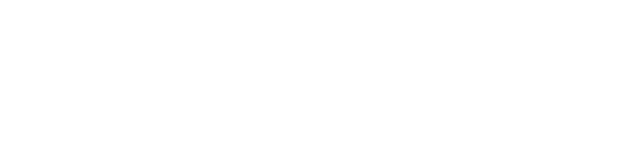
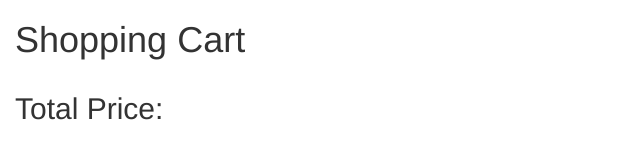
Before and after one commit to yohanology/shoppingCart, a plain HTML site: page index.html in a window 1280 px wide. Shown: the whole page, without its empty margins (0-640 px from the left). Drawn offline with nearby package versions, Linux system fonts and the light colour scheme.

Commit message:
create bootstrap structure

```diff
--- a/index.html
+++ b/index.html
@@ -1,6 +1,7 @@
 <!DOCTYPE html>
 <html lang="en">
   <head>
+    <title>Shopping Cart</title>
     <meta http-equiv="Content-Type" content="text/html; charset=UTF-8">
     <meta charset="utf-8">
     <meta http-equiv="X-UA-Compatible" content="IE=edge">
@@ -15,6 +16,53 @@
     <link href="css/custom.css" rel="stylesheet">
   </head>
   <body>
+    <div class="container-fluid">
 
+      <!-- Cart title -->
+      <div class="row">
+        <div id="cart-title" class="col-xs-12">
+            <h1>Shopping Cart</h1>
+        </div>
+      </div>
+
+
+      <!-- Cart items list -->
+      <div class="row">
+        <div class="cart-item col-xs-12">
+          <div class="cart-item-name col-xs-4">
+
+          </div>
+          <div class="cart-item-price col-xs-4">
+
+          </div>
+          <div class="cart-item-qty col-xs-2">
+
+          </div>
+          <div class="cart-tiem-total col-xs-2">
+
+          </div>
+
+        </div>
+      </div>
+
+
+      <!-- Button calculate price -->
+      <div class="row">
+        <div class="cart-calc-total col-xs-3 col-xs-offset-9">
+
+        </div>
+      </div>
+
+
+      <!-- Total -->
+      <div class="row">
+        <div class="cart-total col-xs-4">
+          <h2>Total Price:</h2>
+        </div>
+      </div>
+
+
+
+    </div>
   </body>
 </html>
```
